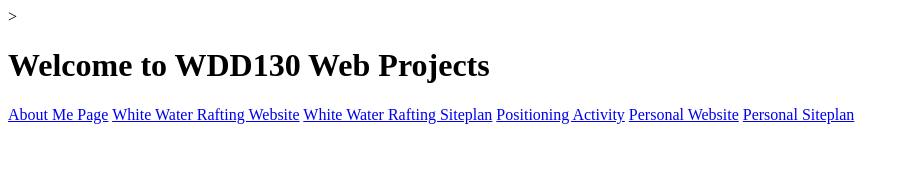
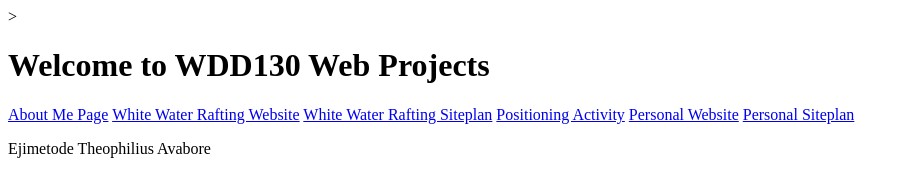
Before and after one commit to tedking1/wdd130, a plain HTML site: page index!.html in a window 1280 px wide. Shown: the whole page, without its empty margins (0-909 px from the left). Drawn offline with Linux system fonts and the light colour scheme.

Commit message:
Adding more contents

```diff
--- a/index!.html
+++ b/index!.html
@@ -13,5 +13,6 @@
             <a href="#">Personal Website</a>
             <a href="#">Personal Siteplan</a>
           </nav>
+          <p>Ejimetode Theophilius Avabore</p>
     </body>
 </html>
```
